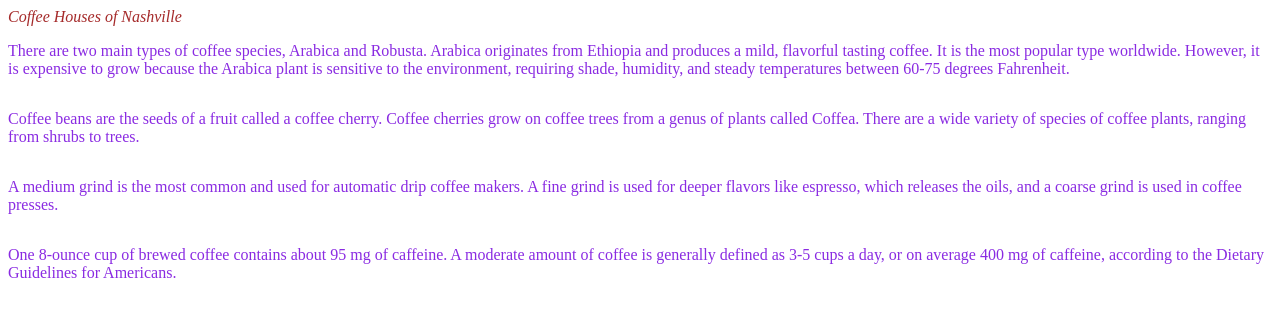
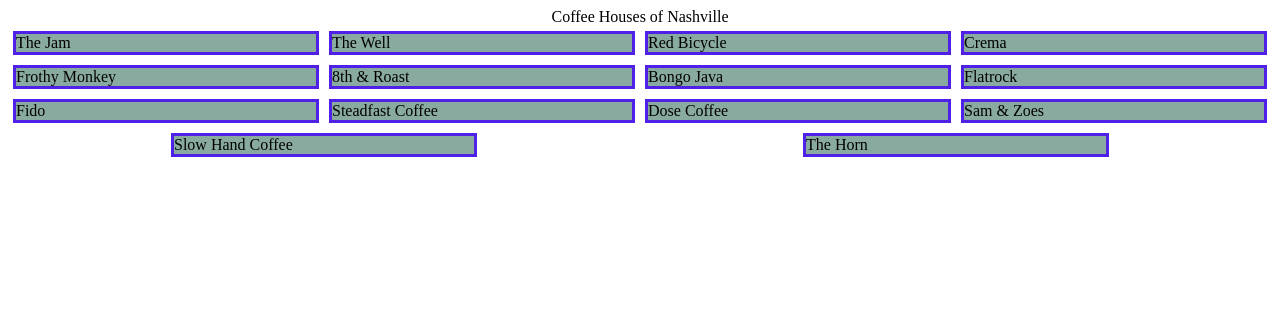
Before and after one commit to johnbehman/coffehouse, a plain HTML site: page index.html in a window 1280 px wide. Drawn offline with Linux system fonts and the light colour scheme.

Commit message:
first commit

```diff
--- a/index.html
+++ b/index.html
@@ -8,16 +8,24 @@
     <link rel="stylesheet" href="main.css">
 </head>
 <body>
-    <header class="pageHeader">Coffee Houses of Nashville</header>
+  <header class="pageHeader">Coffee Houses of Nashville</header>
 
-<section class="list">
-  <p>One 8-ounce cup of brewed coffee contains about 95 mg of caffeine. A moderate amount of coffee is generally defined as 3-5 cups a day, or on average 400 mg of caffeine, according to the Dietary Guidelines for Americans.</p>
-  <p> A medium grind is the most common and used for automatic drip coffee makers. A fine grind is used for deeper flavors like espresso, which releases the oils, and a coarse grind is used in coffee presses.</p>
-
-  <p>Coffee beans are the seeds of a fruit called a coffee cherry. Coffee cherries grow on coffee trees from a genus of plants called Coffea. There are a wide variety of species of coffee plants, ranging from shrubs to trees.</p>
-<p>There are two main types of coffee species, Arabica and Robusta. Arabica originates from Ethiopia and produces a mild, flavorful tasting coffee. It is the most popular type worldwide. However, it is expensive to grow because the Arabica plant is sensitive to the environment, requiring shade, humidity, and steady temperatures between 60-75 degrees Fahrenheit.</p>
-</section>
-
+  <section class="list">
+    <article class="shop">The Jam</article>
+    <article class="shop">The Well</article>
+    <article class="shop">Red Bicycle</article>
+    <article class="shop">Crema</article>
+    <article class="shop">Frothy Monkey</article>
+    <article class="shop">8th &amp; Roast</article>
+    <article class="shop">Bongo Java</article>
+    <article class="shop">Flatrock</article>
+    <article class="shop">Fido</article>
+    <article class="shop">Steadfast Coffee</article>
+    <article class="shop">Dose Coffee</article>
+    <article class="shop">Sam &amp; Zoes</article>
+    <article class="shop">Slow Hand Coffee</article>
+    <article class="shop">The Horn</article>
+  </section>
 
 </body>
 </html>
--- a/main.css
+++ b/main.css
@@ -1,14 +1,16 @@
-.list
-{display: flex; flex-wrap: wrap;
-    font-size: medium;
-    color: blueviolet;
-display: flex; flex-wrap: wrap-reverse;
-align-items: center;
+.pageHeader {text-align: center;
+
+}
+.list {display: flex; flex-wrap: wrap;
+justify-content: space-around;
 }
 
-.shop {border: 4px solid black;
-width: 25%;
-margin-bottom: 1em;
-background-color: rgb(96, 65, 19);}
-.pageHeader {font-style: italic;
-color: brown;}
+
+
+.shop {border: 3px solid rgb(78, 32, 232);
+    width: 300px;
+    margin: 5px;
+    background-color: rgb(137, 170, 158);
+
+
+}
```
Also changed, not shown: 1 other file.
